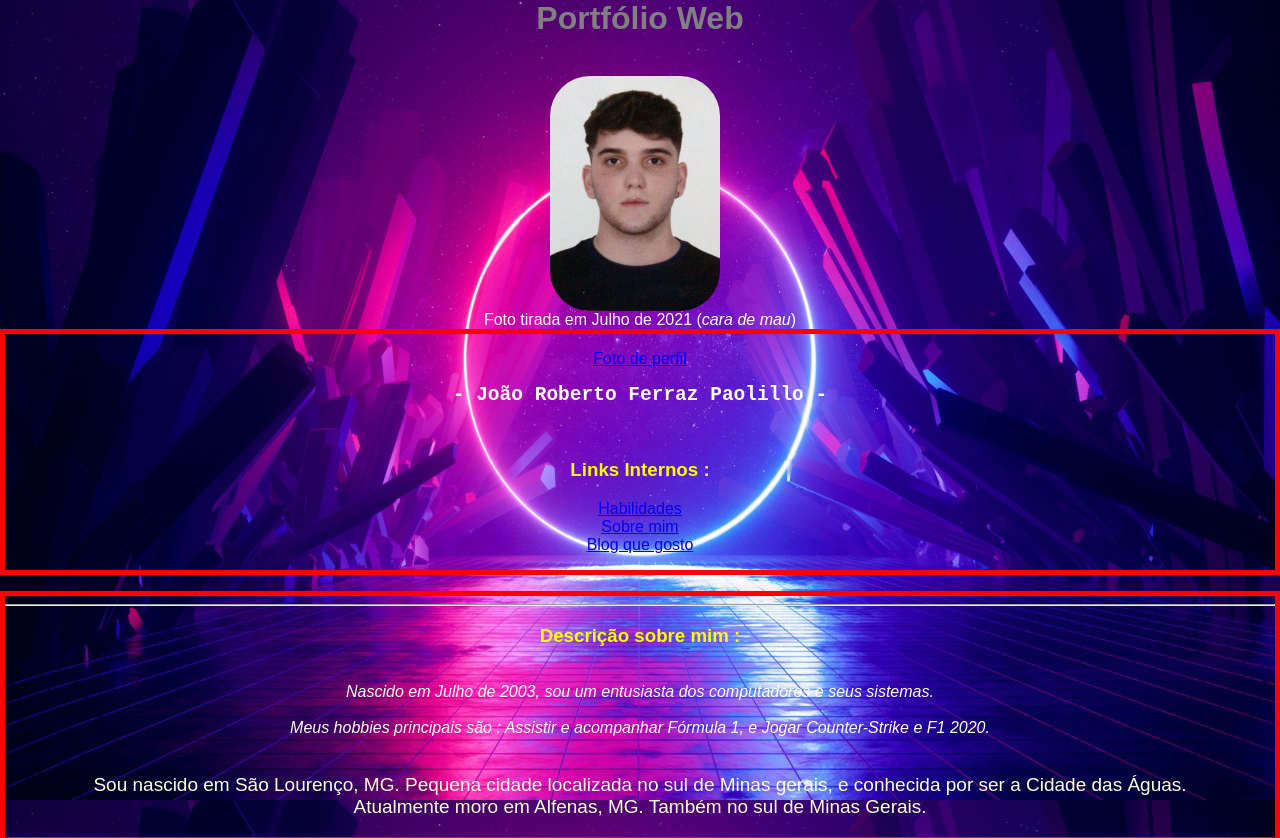
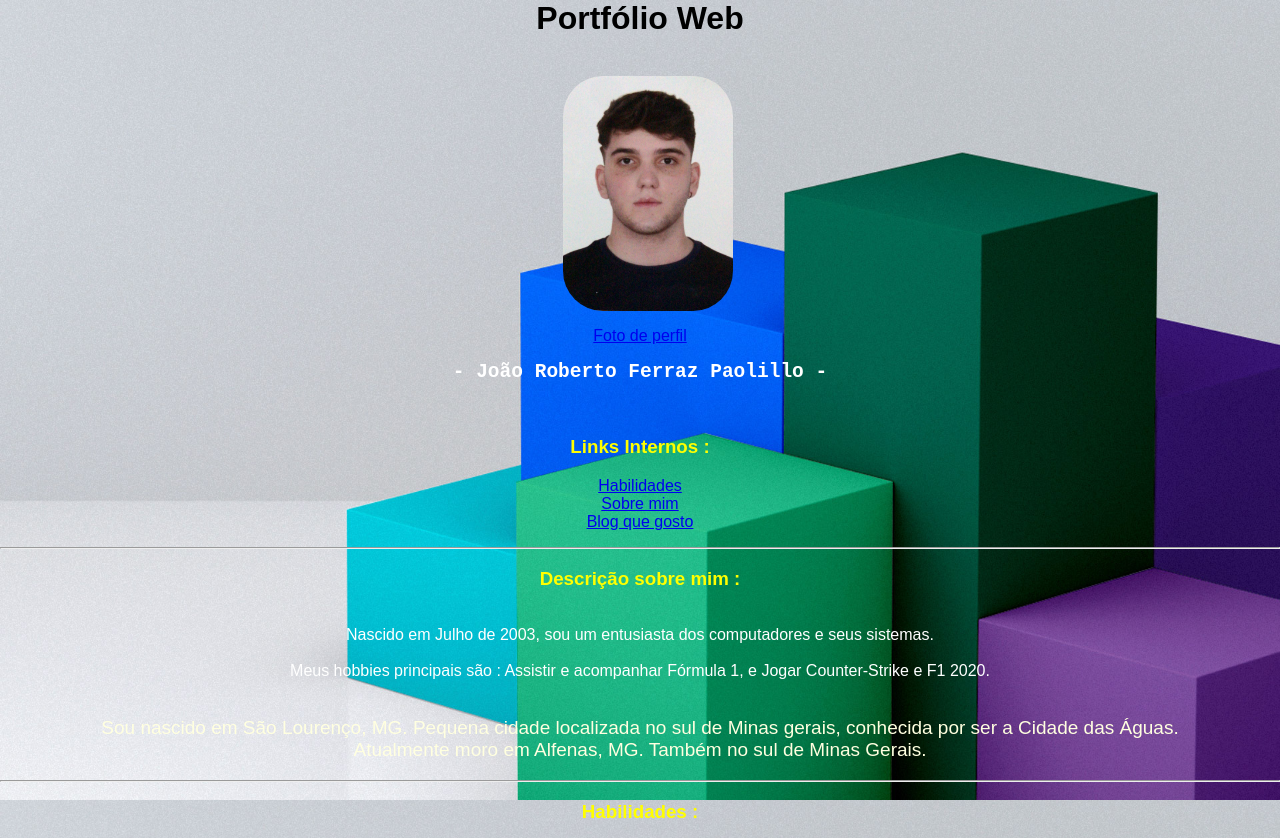
Before and after one commit to joaorfp/joaorfp.github.io, a plain HTML site: page index.html in a window 1280 px wide. Shown: the top 838 px of the page. Drawn offline with Linux system fonts and the light colour scheme.

Commit message:
adição de estilo para texto e plano de fundo

```diff
--- a/index.html
+++ b/index.html
@@ -13,10 +13,7 @@
     <h1>Portfólio Web</h1>
     <br>
     <div class="div-photo">
-        <img src="./fotinha.jpeg" id="foto-perfil">
-    </div>
-    <div id="perfil">
-        Foto tirada em Julho de 2021 (<em>cara de mau</em>)
+        <img src="./fotinha.jpeg" id="foto-perfil" alt="Foto de perfil joão roberto">
     </div>
     <div class="div-description">
         <p>
@@ -37,14 +34,14 @@
     <div class="div-description">
         <hr>
         <h3>Descrição sobre mim :</h3>
-        <p id="description">
+        <p id="description, sobre mim">
             <br>
             Nascido em Julho de 2003, sou um entusiasta dos computadores e seus sistemas.<br>
             <br>
             Meus hobbies principais são : Assistir e acompanhar Fórmula 1, e Jogar Counter-Strike e F1 2020.<br>
             <br>
         <p id="towns">
-            Sou nascido em São Lourenço, MG. Pequena cidade localizada no sul de Minas gerais, e conhecida por ser a
+            Sou nascido em São Lourenço, MG. Pequena cidade localizada no sul de Minas gerais, conhecida por ser a
             Cidade das Águas.<br>
             Atualmente moro em Alfenas, MG. Também no sul de Minas Gerais.<br>
         </p>
--- a/stylePortfolio.css
+++ b/stylePortfolio.css
@@ -1,7 +1,7 @@
 body {
   font-family: sans-serif;
   color: white;
-  background-image: url(./wallpaperportfolio4k.jpg);
+  background-image: url(./Trybe_case_v1.030-1.jpg);
   background-attachment: fixed;
   background-size: 100%;
   background-repeat: no-repeat;
@@ -9,10 +9,9 @@ body {
 }
 .div-photo {
   position: inherit;
-  padding-left: 43%;
+  padding-left: 44%;
 }
 .div-description {
-  border: 5px solid red;
   text-align: center;
   position: inherit;
 }
@@ -25,7 +24,7 @@ body {
   font-style: italic;
 }
 h1 {
-  color: grey;
+  color: black;
   text-align: center;
 }
 h3 {
```
Also changed, not shown: 1 other file.
